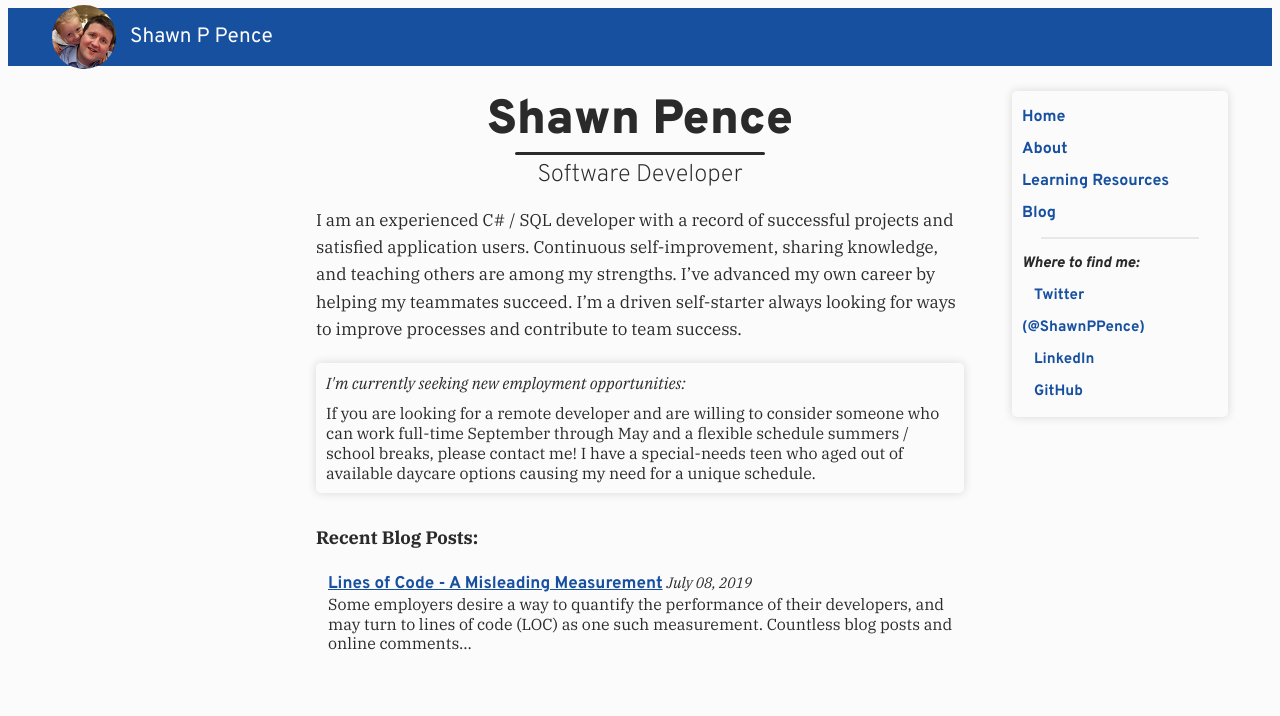
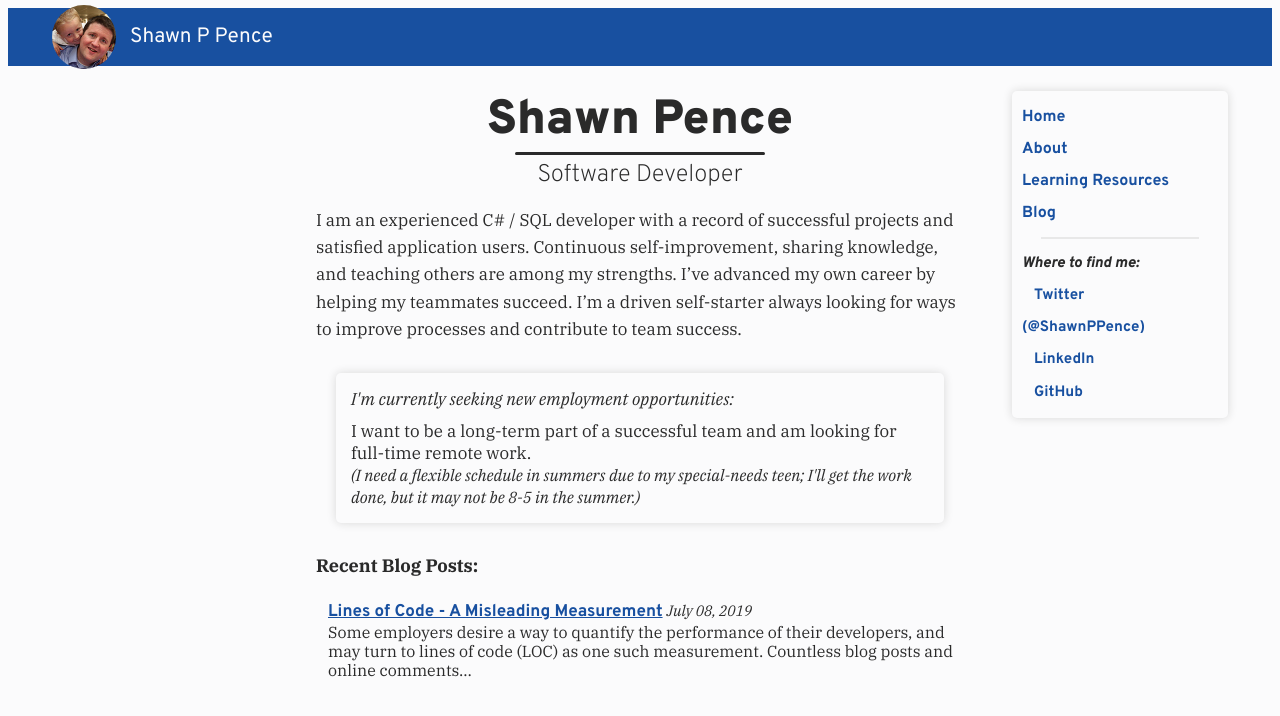
Before and after one commit to ShawnPence/shawnpence.github.io, a Jekyll site: the page built from index.html, in a window 1280 px wide. Shown: the top 716 px of the page. Built offline with Jekyll 4.4.1, drawn with Linux system fonts in a browser that asks for light colours.

Commit message:
message box

```diff
--- a/css/main.css
+++ b/css/main.css
@@ -206,13 +206,15 @@ h1,h2,h3,h4,h5,h6
 .messagebox {
     border-radius: 5px;
     box-shadow: 0px 0px 10px #d8d8d8;
-    padding: 10px;
-    font-size: 0.94em;
-    margin-bottom: 10px;
+    padding: 15px;
+    margin: 30px 20px 30px 20px;
 }
 .messagetitle {
     font-style: italic;
     margin-bottom: 10px;
+}
+.messagebox br {
+    line-height: 1.8em;
 }
 
 .narrow-hr
@@ -260,12 +262,12 @@ h1,h2,h3,h4,h5,h6
 
 .blog-excerpt
 p{
-    font-size: .94em;
+    font-size: .941176em;
     line-height: 1.2em;
     margin-top: 0em;
 }
 .smaller-text {
-    font-size: .94em;
+    font-size: .941176em;
 }
 
 @media print {
--- a/index.html
+++ b/index.html
@@ -9,10 +9,11 @@ social-description: website for Shawn P Pence, software developer
 </p>
 <div class="messagebox">
     <div class="messagetitle">I'm currently seeking new employment opportunities:</div>
-    If you are looking for a remote developer and are willing to consider someone who can work full-time September through May and a flexible schedule summers / school breaks, please contact me!  I have a special-needs teen who aged out of available daycare options causing my need for a unique schedule.
+    I want to be a long-term part of a successful team and am looking for full-time remote work.<br>
+    <em class="smaller-text">(I need a flexible schedule in summers due to my special-needs teen; I'll get the work done,
+         but it may not be 8-5 in the summer.)</em>
 </div>
 {% if site.posts.size > 0 %}
-<br>
 <div>
     <div class="content"><strong>Recent Blog Posts:</strong></div><br>
     <div class="lr-pad">
```
